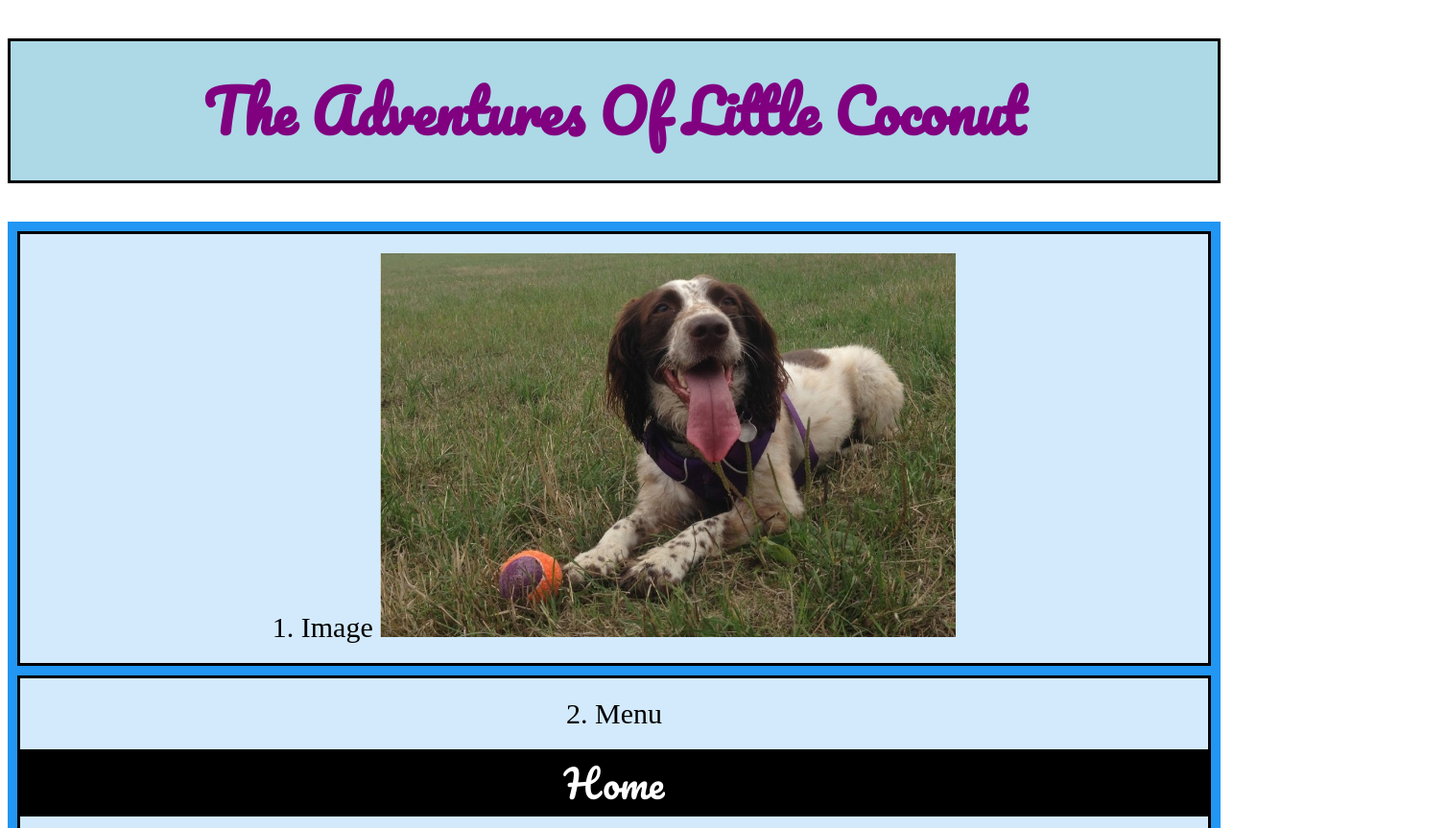
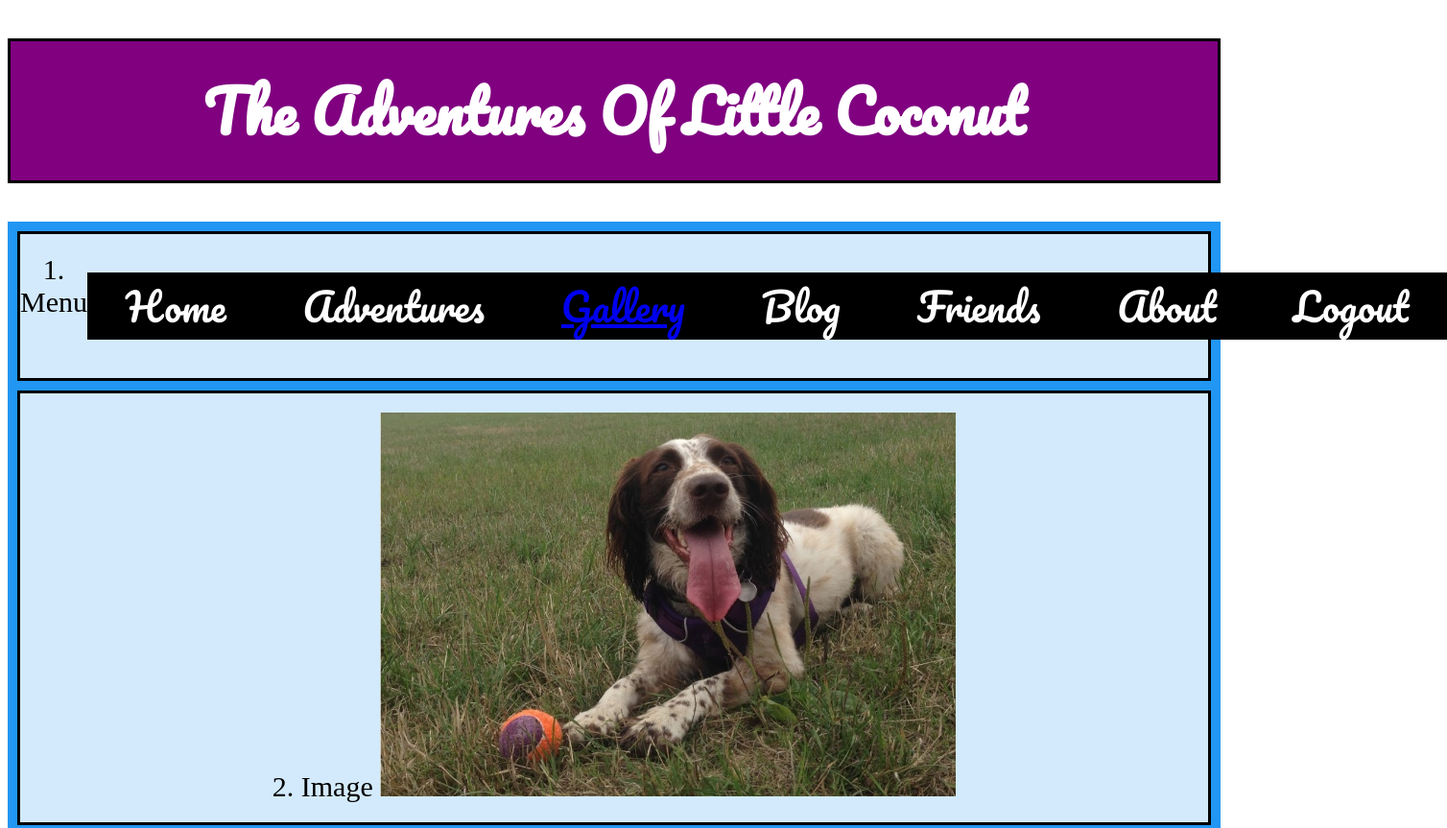
Before and after one commit to TalliLlani/demo-project, a plain HTML site: page css.fresh/index.2.html in a window 1280 px wide. Shown: the top 863 px of the page at 96% size, 1508 px wide, since content can reach past the window. Drawn offline with Linux system fonts and the light colour scheme.

Commit message:
Menu & image flipped. Menu turned into a flexbox.

```diff
--- a/css.fresh/index.2.html
+++ b/css.fresh/index.2.html
@@ -17,10 +17,7 @@
 
 
 <div class="grid-container">
-  <div class="item1">1. Image <a target="_blank" href="images/Llani_header.jpg" width="100%">
-  <img src="images/Llani_header.jpg" alt="Llani" width="600" height="400">
-  </a></div>
-<div class="item2">2. Menu
+  <div class="item1">1. Menu
     <div> Home</div>
     <div> Adventures</div>
     <div><a href="gallery.html">Gallery</a></div>
@@ -29,6 +26,10 @@
     <div> About</div>
     <div> Logout</div>
   </div>
+
+<div class="item2">2. Image <a target="_blank" href="images/Llani_header.jpg" width="100%">
+<img src="images/Llani_header.jpg" alt="Llani" width="600" height="400">
+</a></div>
 
 <div class="item3">3.Content
     <p>lorem20</p>
--- a/css.fresh/new.2.css
+++ b/css.fresh/new.2.css
@@ -21,8 +21,8 @@
 
 h1{
   font-family:'Pacifico', cursive;
-  color: purple;
-  background-color: lightblue;
+  color: white;
+  background-color: purple;
   text-align: center;
   padding: 20px 0;
   font-size: 60px;
@@ -32,11 +32,13 @@ h1{
   grid-column: 1 / span 3;
 }
 
-.item2 > div {
+.item1{
+  display: flex;
+}
+.item1 > div {
 background-color: black;
-display: grid;
-grid-column: 1 / span 3;
-align-items: left;
+grid-column: 1 / -1;
+align-items: center;
 padding: 0px 40px;
 color:white;
 font-family: 'Pacifico', cursive;
@@ -71,7 +73,7 @@ margin: 20px 0px;
 
 .item4 > div{
   border:#333 3px solid;
-  background-color: #8e59a5
+  background-color: #8e59a5;
   text-align: center;
   color:white;
   font-family: 'Shadows Into Light', cursive;
```
Lines whose indentation alone changed are shown as unchanged.
